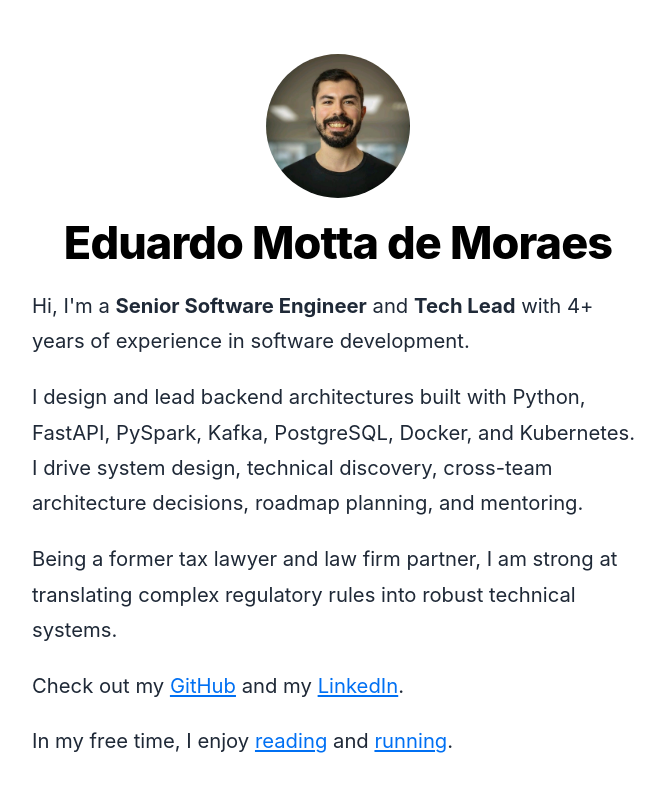
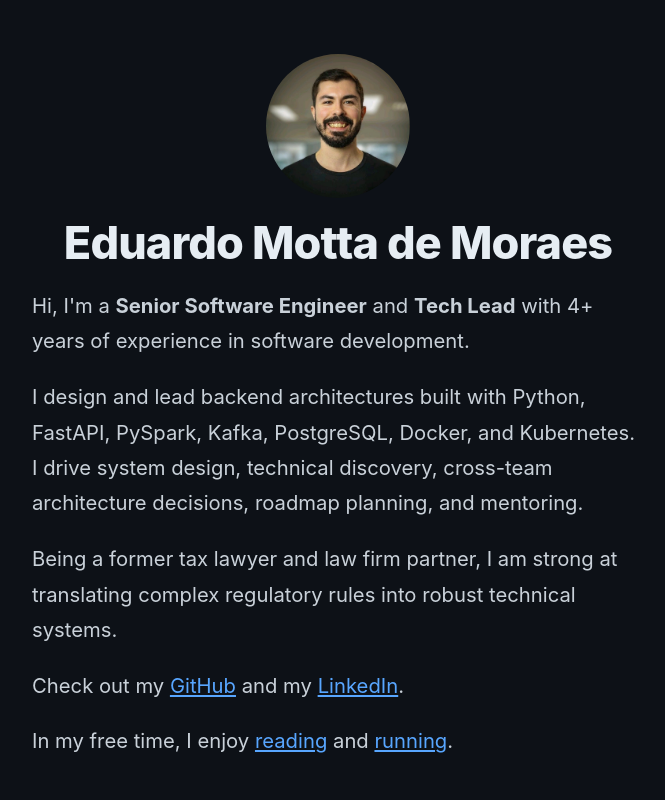
Before and after one commit to e-motta/personal-website, a Next.js app: page / in a window 1280 px wide. Shown: the top 800 px of the page, without its empty margins (302-967 px from the left). Built offline with nearby package versions, Linux system fonts and the light colour scheme.

Commit message:
feat: apply permanent dark theme
Use CSS variables for site-wide colors and update layout meta for dark OG previews.

```diff
--- a/components/Layout.jsx
+++ b/components/Layout.jsx
@@ -16,11 +16,12 @@ export default function Layout({ children, home }) {
           name="description"
           content="Learn how to build a personal website using Next.js"
         />
+        <meta name="theme-color" content="#0d1117" />
         <meta
           property="og:image"
           content={`https://og-image.vercel.app/${encodeURI(
             siteTitle
-          )}.png?theme=light&md=0&fontSize=75px&images=https%3A%2F%2Fassets.vercel.com%2Fimage%2Fupload%2Ffront%2Fassets%2Fdesign%2Fnextjs-black-logo.svg`}
+          )}.png?theme=dark&md=0&fontSize=75px&images=https%3A%2F%2Fassets.vercel.com%2Fimage%2Fupload%2Ffront%2Fassets%2Fdesign%2Fnextjs-black-logo.svg`}
         />
         <meta name="og:title" content={siteTitle} />
         <meta name="twitter:card" content="summary_large_image" />
--- a/styles/global.css
+++ b/styles/global.css
@@ -1,3 +1,15 @@
+:root {
+  color-scheme: dark;
+  --color-bg: #0d1117;
+  --color-text: #e6edf3;
+  --color-text-muted: #8b949e;
+  --color-link: #58a6ff;
+  --color-link-hover: #79c0ff;
+  --color-code-bg: #21262d;
+  --color-code-text: #e6edf3;
+  --color-pre-bg: #161b22;
+}
+
 html,
 body {
   padding: 0;
@@ -6,6 +18,8 @@ body {
     Ubuntu, Cantarell, Fira Sans, Droid Sans, Helvetica Neue, sans-serif;
   line-height: 1.6;
   font-size: 18px;
+  background-color: var(--color-bg);
+  color: var(--color-text);
 }
 
 * {
@@ -13,11 +27,12 @@ body {
 }
 
 a {
-  color: #0070f3;
+  color: var(--color-link);
   text-decoration: none;
 }
 
 a:hover {
+  color: var(--color-link-hover);
   text-decoration: underline;
 }
 
@@ -27,13 +42,13 @@ img {
 }
 
 pre {
-  background-color: rgb(42, 42, 42);
+  background-color: var(--color-pre-bg);
   border-radius: 10px;
 }
 
 pre code {
   font-size: 0.9rem;
-  color: white;
+  color: var(--color-code-text);
   display: block;
   background: none;
   white-space: pre;
@@ -45,7 +60,8 @@ pre code {
 }
 
 code {
-  background-color: rgb(223, 223, 223);
+  background-color: var(--color-code-bg);
+  color: var(--color-code-text);
   border-radius: 4px;
   padding: 2px 1px 2px 1px;
   font-family: monospace;
@@ -54,5 +70,5 @@ code {
 small,
 small > * {
   margin: auto;
-  color: grey;
+  color: var(--color-text-muted);
 }
--- a/styles/utils.module.css
+++ b/styles/utils.module.css
@@ -48,7 +48,7 @@
 }
 
 .lightText {
-  color: #666;
+  color: #8b949e;
 }
 
 .pCentered {
@@ -62,7 +62,7 @@
   margin: 0 auto 2rem;
   font-size: 1.125rem;
   line-height: 1.75;
-  color: #1f2937;
+  color: #c9d1d9;
 }
 
 .homeIntro p {
```
